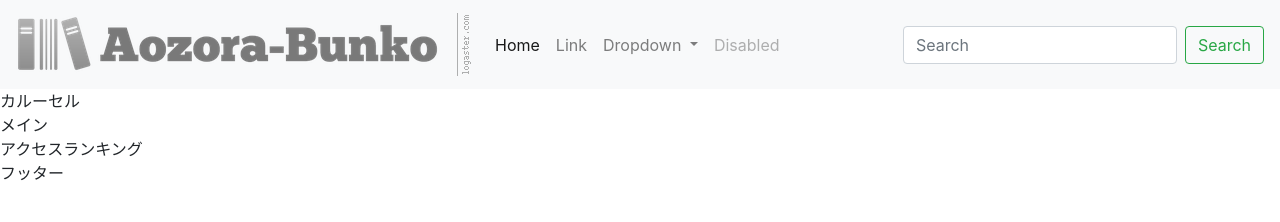
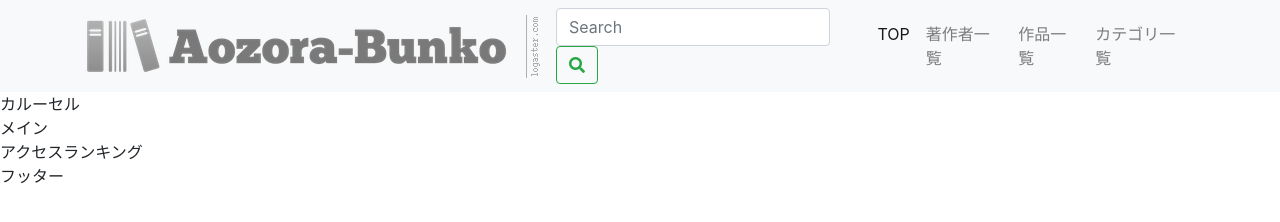
Before and after one commit to KawakitaJun/aozora-bunko, a plain HTML site: page docs/index.html in a window 1280 px wide. Drawn offline with nearby package versions, Linux system fonts and the light colour scheme.

Commit message:
Change header

```diff
--- a/docs/index.html
+++ b/docs/index.html
@@ -22,42 +22,37 @@
 <body id="page--top">
     <header>
             <nav class="navbar navbar-expand-lg navbar-light bg-light">
+              <div class="container">
                     <button class="navbar-toggler" type="button" data-toggle="collapse" data-target="#navbarSupportedContent" aria-controls="navbarSupportedContent" aria-expanded="false" aria-label="Toggle navigation">
                       <span class="navbar-toggler-icon"></span>
                     </button>
                     <a class="navbar-brand" href="#">
                         <img src="./img/logo.png">
                     </a>
-
                     <div class="collapse navbar-collapse" id="navbarSupportedContent">
-                      <ul class="navbar-nav mr-auto">
+                      <form class="form-inline my-2 my-lg-0">
+                        <input class="form-control mr-sm-2" type="search" placeholder="Search" aria-label="Search">
+                        <button class="btn btn-outline-success my-2 my-sm-0" type="submit">
+                          <i class="fas fa-search"></i>
+                        </button>
+                      </form>
+                      <ul class="navbar-nav ml-auto">
                         <li class="nav-item active">
-                          <a class="nav-link" href="#">Home <span class="sr-only">(current)</span></a>
+                          <a class="nav-link" href="#">TOP <span class="sr-only">(current)</span></a>
                         </li>
                         <li class="nav-item">
-                          <a class="nav-link" href="#">Link</a>
-                        </li>
-                        <li class="nav-item dropdown">
-                          <a class="nav-link dropdown-toggle" href="#" id="navbarDropdown" role="button" data-toggle="dropdown" aria-haspopup="true" aria-expanded="false">
-                            Dropdown
-                          </a>
-                          <div class="dropdown-menu" aria-labelledby="navbarDropdown">
-                            <a class="dropdown-item" href="#">Action</a>
-                            <a class="dropdown-item" href="#">Another action</a>
-                            <div class="dropdown-divider"></div>
-                            <a class="dropdown-item" href="#">Something else here</a>
-                          </div>
+                          <a class="nav-link" href="#">著作者一覧</a>
                         </li>
                         <li class="nav-item">
-                          <a class="nav-link disabled" href="#">Disabled</a>
+                          <a class="nav-link" href="#">作品一覧</a>
+                        </li>
+                        <li class="nav-item">
+                          <a class="nav-link" href="#">カテゴリ一覧</a>
                         </li>
                       </ul>
-                      <form class="form-inline my-2 my-lg-0">
-                        <input class="form-control mr-sm-2" type="search" placeholder="Search" aria-label="Search">
-                        <button class="btn btn-outline-success my-2 my-sm-0" type="submit">Search</button>
-                      </form>
                     </div>
-                  </nav>
+              </div>
+            </nav>
     </header>
     <div>
         カルーセル
```
